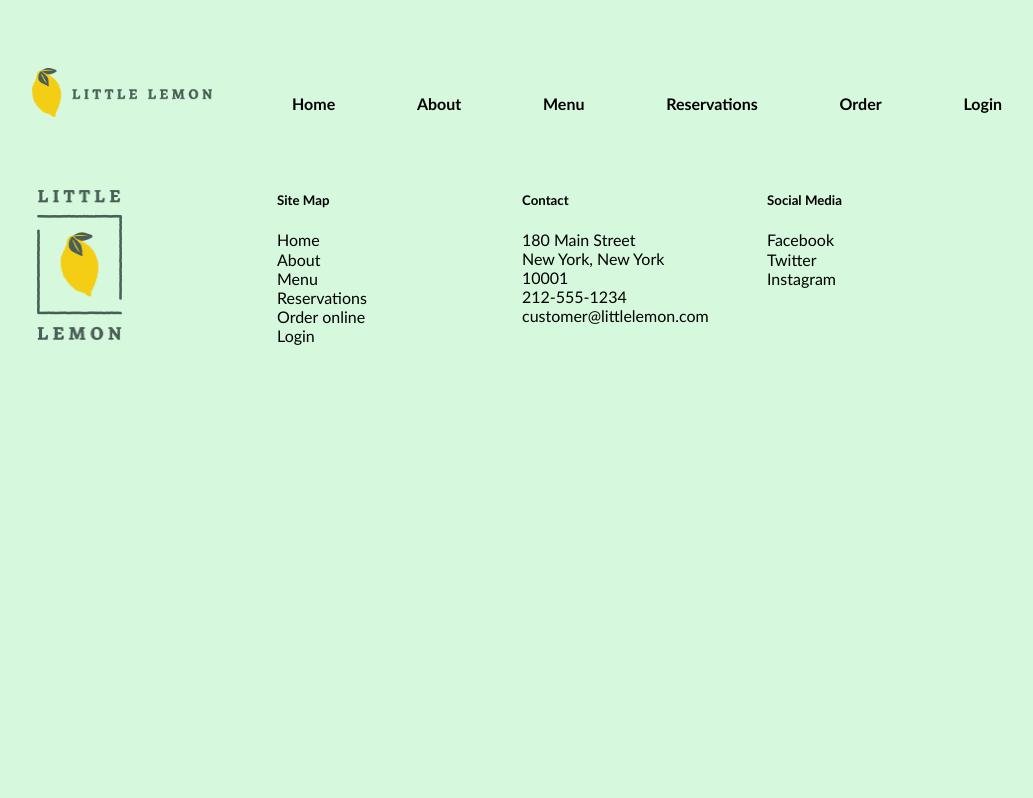
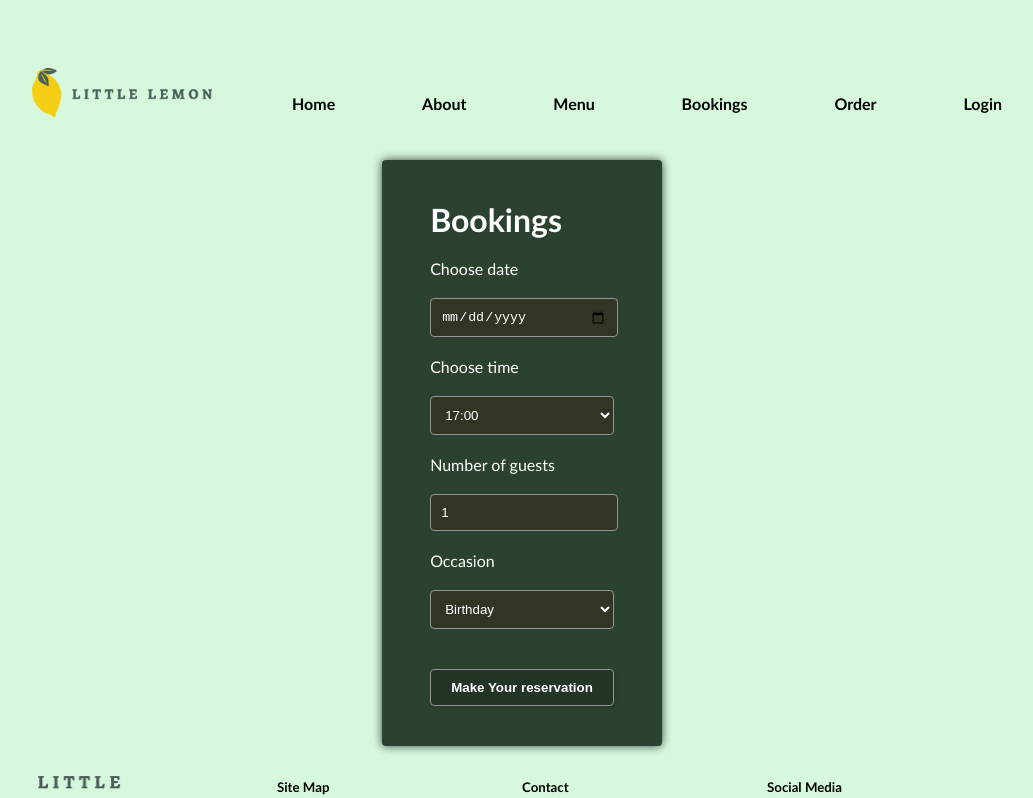
Before and after one commit to iangoldstein/meta-capstone, a React (Create React App) app: page /bookings in a window 1280 px wide. Shown: the top 798 px of the page, without its empty margins (118-1151 px from the left). Built offline with nearby package versions, Linux system fonts and the light colour scheme.

Commit message:
Added Controlled React Form

```diff
--- a/src/App.css
+++ b/src/App.css
@@ -178,13 +178,13 @@
 }
 
 /* Login.css */
-.login-container {
+.form-container, .login-container {
   display: flex;
   justify-content: center;
   align-items: center;
 }
 
-.login-form {
+form {
   display: flex;
   flex-direction: column;
   justify-content: center;
@@ -193,36 +193,47 @@
 
   box-shadow: 0px 0px 10px 0px rgba(0,0,0,0.75);
   border-radius: 4px;
-  background-color: rgb(76, 99, 76);
+  background-color: rgb(44, 66, 48);
   color: white;
   width: 300px;
 }
 
-.login-form h2 {
+form h2 {
   color: white;
   text-decoration: none;
   text-shadow:none
 }
 
-.login-form label {
+form label {
+  width: 100%;
+}
+
+form.login-form label {
   margin: 10px 0;
-  width: 100%;
   line-height: 200%;
 }
 
-.login-form input[type="text"], .login-form input[type="password"] {
+form select,
+form input[type="date"],
+form input[type="number"],
+form input[type="text"],
+form input[type="password"] {
   padding: 10px;
   margin-left: 0px;
   width: 90%;
   border: 1px solid rgb(150, 150, 150);
   border-radius: 4px;
-  background-color: rgb(61, 82, 61);
+  background-color: rgb(50, 53, 35);
   color: white;
 }
 
-.login-form input[type="submit"] {
+form select {
+  width: 100%;
+}
+
+form input[type="submit"] {
   margin-top: 20px;
-  background-color: rgb(56, 74, 56);
+  background-color: rgb(35, 53, 39);
   color: white;
   border: none;
   padding: 10px 20px;
@@ -234,7 +245,7 @@
   box-shadow: 2px 2px 2px 0px rgba(0,0,0,0.10);
 }
 
-.login-form input[type="submit"]:hover {
+form input[type="submit"]:hover {
   background-color: rgb(28, 57, 28);
 
 }
--- a/src/App.js
+++ b/src/App.js
@@ -9,7 +9,7 @@
 import Main from './components/main';
 import About from './components/about';
 import Menu from './components/menu';
-import Reservations from './components/reservations';
+import Bookings from './components/bookings';
 import OrderOnline from './components/order';
 import Login from './components/login';
 
@@ -23,7 +23,7 @@
           <Route path="/" element={<Main />} />
           <Route path="/about" element={<About />} />
           <Route path="/menu" element={<Menu />} />
-          <Route path="/reservations" element={<Reservations />} />
+          <Route path="/bookings" element={<Bookings />} />
           <Route path="/order-online" element={<OrderOnline />} />
           <Route path="/login" element={<Login />} />
         </Routes>
--- /dev/null
+++ b/src/components/bookingForm.js
@@ -0,0 +1,47 @@
+import React, { useState } from 'react';
+
+function BookingForm() {
+    const [date, setDate] = useState('');
+    const [time, setTime] = useState('');
+    const [guests, setGuests] = useState(1);
+    const [occasion, setOccasion] = useState('');
+
+    const handleSubmit = (event) => {
+        event.preventDefault();
+        // Handle form submission here
+    };
+
+    return (
+        <div className="form-container">
+
+            <form style={{ display: 'grid', maxWidth: '200px', gap: '20px' }} onSubmit={handleSubmit}>
+            <h2>Bookings</h2>
+                <label htmlFor="res-date">Choose date</label>
+                <input type="date" id="res-date" value={date} onChange={e => setDate(e.target.value)} />
+
+                <label htmlFor="res-time">Choose time</label>
+                <select id="res-time" value={time} onChange={e => setTime(e.target.value)}>
+                    <option>17:00</option>
+                    <option>18:00</option>
+                    <option>19:00</option>
+                    <option>20:00</option>
+                    <option>21:00</option>
+                    <option>22:00</option>
+                </select>
+
+                <label htmlFor="guests">Number of guests</label>
+                <input type="number" placeholder="1" min="1" max="10" id="guests" value={guests} onChange={e => setGuests(e.target.value)} />
+
+                <label htmlFor="occasion">Occasion</label>
+                <select id="occasion" value={occasion} onChange={e => setOccasion(e.target.value)}>
+                    <option>Birthday</option>
+                    <option>Anniversary</option>
+                </select>
+
+                <input type="submit" value="Make Your reservation" />
+            </form>
+        </div>
+    );
+}
+
+export default BookingForm;
--- /dev/null
+++ b/src/components/bookings.js
@@ -0,0 +1,12 @@
+// Bookings.js
+import React from 'react';
+import BookingForm from './bookingForm';
+const Bookings = () => {
+    return (
+        <div>
+          <BookingForm />
+        </div>
+      );
+};
+
+export default Bookings;
--- a/src/components/footer.js
+++ b/src/components/footer.js
@@ -12,7 +12,7 @@
                     <li><a href="/">Home</a></li>
                     <li><a href="/about">About</a></li>
                     <li><a href="/menu">Menu</a></li>
-                    <li><a href="/reservations">Reservations</a></li>
+                    <li><a href="/bookings">Bookings</a></li>
                     <li><a href="/order-online">Order online</a></li>
                     <li><a href="/login">Login</a></li>
                 </ul>
--- a/src/components/nav.js
+++ b/src/components/nav.js
@@ -9,7 +9,7 @@
                 <li><a href="/">Home</a></li>
                 <li><a href="/about">About</a></li>
                 <li><a href="/menu">Menu</a></li>
-                <li><a href="/reservations">Reservations</a></li>
+                <li><a href="/bookings">Bookings</a></li>
                 <li><a href="/order-online">Order</a></li>
                 <li><a href="/login">Login</a></li>
             </ul>
--- a/src/components/reservations.js
+++ /dev/null
@@ -1,8 +0,0 @@
-// Reservations.js
-import React from 'react';
-
-const Reservations = () => {
-    return <h1>Reservations Page</h1>;
-};
-
-export default Reservations;
```
